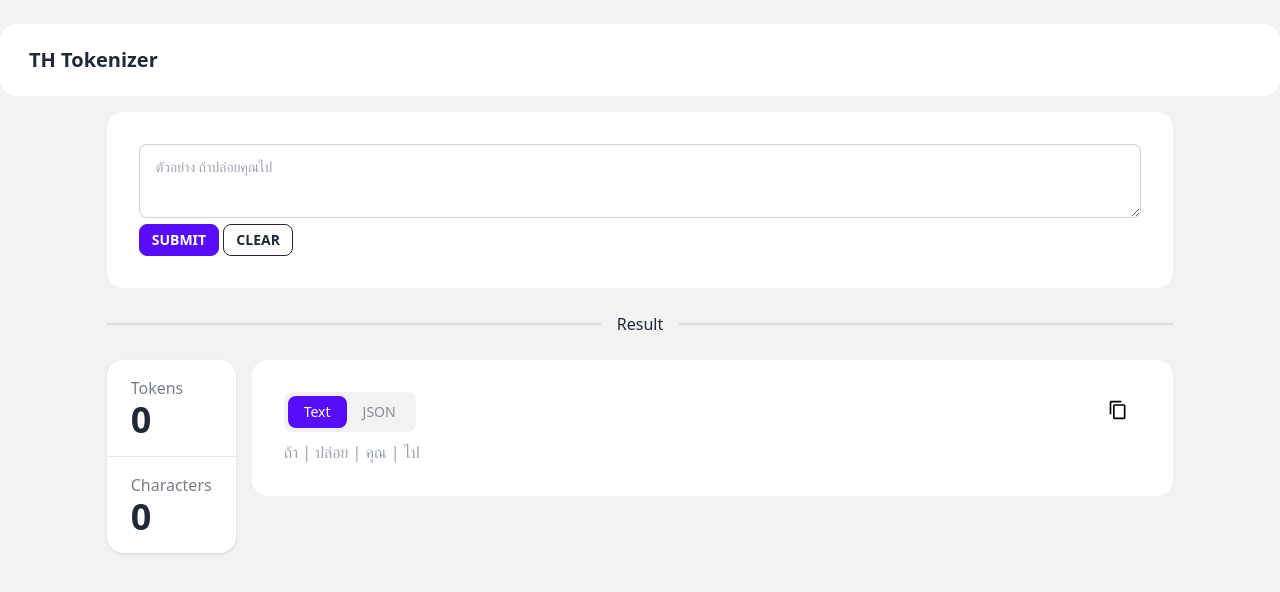
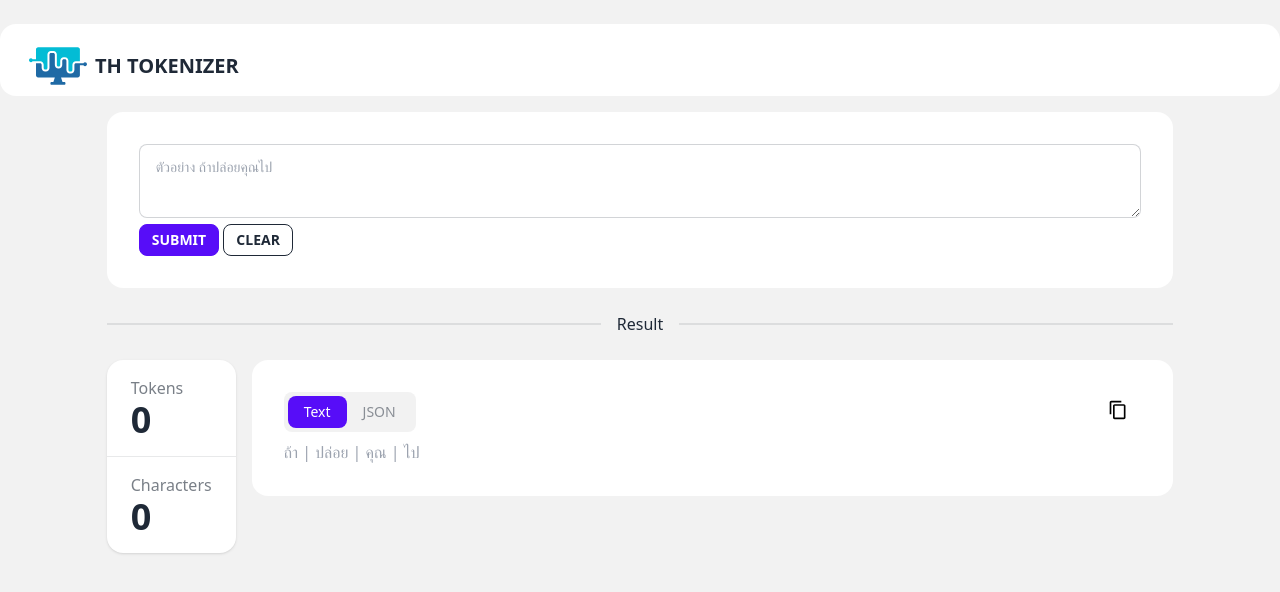
Before and after one commit to DrZIn-dev/th-tokenizer, a SvelteKit app in the folder user/: page / in a window 1280 px wide. Shown: the top 592 px of the page. Built offline with nearby package versions, Linux system fonts and the light colour scheme.

Commit message:
feat(user): add fevicon

```diff
--- a/user/src/app.html
+++ b/user/src/app.html
@@ -2,7 +2,8 @@
 <html lang="en" data-theme="light">
 	<head>
 		<meta charset="utf-8" />
-		<link rel="icon" href="%sveltekit.assets%/favicon.png" />
+		<link rel="icon" type="image/svg+xml" href="%sveltekit.assets%/favicon.svg">
+		<link rel="icon" type="image/png" href="%sveltekit.assets%/favicon.png">
 		<meta name="viewport" content="width=device-width" />
 		%sveltekit.head%
 	</head>
--- a/user/src/routes/+layout.svelte
+++ b/user/src/routes/+layout.svelte
@@ -10,7 +10,31 @@
 <div class="flex flex-col h-screen bg-base-200">
 	<div class="navbar bg-base-100 container mx-auto  rounded-box mt-6 p-3">
 		<div class="navbar-start">
-			<div class="btn btn-ghost normal-case text-xl">TH Tokenizer</div>
+			<div class="btn btn-ghost normal-case text-xl gap-2">
+				<svg
+					version="1.1"
+					id="Layer_1"
+					xmlns="http://www.w3.org/2000/svg"
+					xmlns:xlink="http://www.w3.org/1999/xlink"
+					x="0px"
+					y="0px"
+					width="58px"
+					height="58px"
+					viewBox="0 0 600 600"
+					enable-background="new 0 0 600 600"
+					xml:space="preserve"
+					><path
+						id="color_x5F_2_12_"
+						fill="#1F6AA5"
+						d="M579.994,262.326c-7.229,0-13.544,3.848-17.059,9.594h-77.686    c-8.541,0-15.49,6.949-15.49,15.491v53.7c0,19.929-16.214,36.143-36.144,36.143h-10.326c-19.93,0-36.144-16.214-36.144-36.143    v-95.006c0-8.541-6.948-15.491-15.49-15.491h-12.392c-8.543,0-15.491,6.95-15.491,15.491v43.372    c0,19.93-16.214,36.143-36.143,36.143h-4.13c-19.93,0-36.145-16.213-36.145-36.143V180.013c0-8.543-6.949-15.491-15.49-15.491    H227.08c-8.541,0-15.489,6.948-15.489,15.491v140.443c0,19.93-16.214,36.144-36.145,36.144h-8.261    c-19.929,0-36.143-16.214-36.143-36.144v-33.045c0-8.542-6.948-15.491-15.491-15.491h-43.27v124.014    c0,12.127,9.92,22.048,22.047,22.048h173.078L252.01,465.32h-19.344c-6.063,0-11.022,4.963-11.022,11.026v7.718    c0,6.063,4.959,11.023,11.022,11.023h133.403c6.064,0,11.022-4.961,11.022-11.023v-7.718c0-6.063-4.959-11.026-11.022-11.026    h-19.344l-15.394-47.338h173.078c12.126,0,22.046-9.921,22.046-22.048V292.742h36.481c3.515,5.747,9.83,9.595,17.059,9.595    c11.049,0,20.006-8.956,20.006-20.007C600,271.281,591.043,262.326,579.994,262.326z"
+					/><path
+						id="color_x5F_1_16_"
+						fill="#03BCD5"
+						d="M504.408,104.912H94.328c-12.127,0-22.047,9.92-22.047,22.046v103.309H37.01    c-3.526-5.698-9.812-9.507-17.004-9.507C8.957,220.761,0,229.719,0,240.768c0,11.049,8.957,20.006,20.006,20.006    c7.193,0,13.481-3.808,17.005-9.507h78.54c19.929,0,36.144,16.214,36.144,36.143v33.045c0,8.541,6.948,15.491,15.49,15.491h8.261    c8.542,0,15.491-6.95,15.491-15.491V180.013c0-19.93,16.215-36.144,36.143-36.144h24.785c19.93,0,36.144,16.214,36.144,36.144    v109.463c0,8.541,6.948,15.49,15.491,15.49h4.13c8.542,0,15.491-6.949,15.491-15.49v-43.372c0-19.93,16.214-36.144,36.143-36.144    h12.392c19.93,0,36.144,16.214,36.144,36.144v95.006c0,8.541,6.948,15.49,15.49,15.49h10.326c8.542,0,15.492-6.949,15.492-15.49    v-53.7c0-19.929,16.213-36.143,36.142-36.143h41.205v-124.31C526.454,114.832,516.534,104.912,504.408,104.912z"
+					/></svg
+				>
+				TH TOKENIZER
+			</div>
 		</div>
 	</div>
 	<div class="container mx-auto flex flex-grow justify-center">
```
Also changed, not shown: user/static/favicon.png, user/static/favicon.svg (added).
